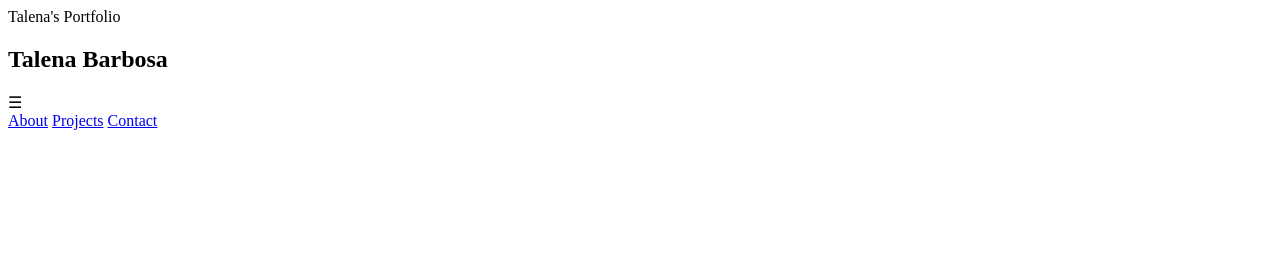
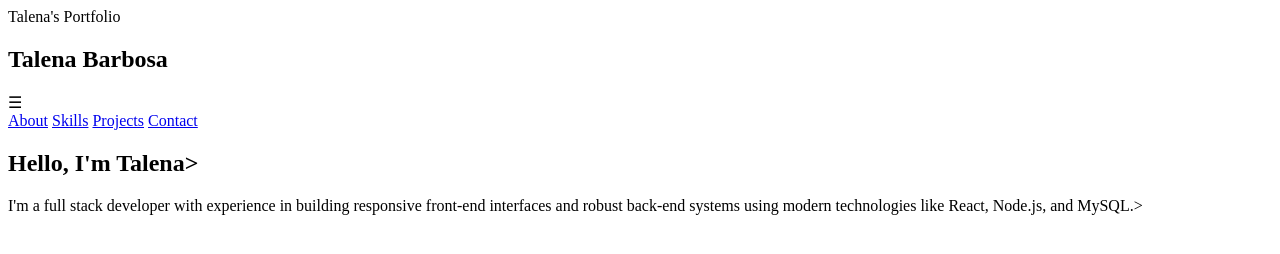
Before and after one commit to talenaa/portfolioWeb, a plain HTML site: page index.html in a window 1280 px wide. Drawn offline with Linux system fonts and the light colour scheme.

Commit message:
feat: intro section

```diff
--- a/index.html
+++ b/index.html
@@ -13,9 +13,15 @@
             <div class="menuToggle" id="menuToggle">☰</div>
             <nav id="navBar">
                 <a href="#about">About</a>
+                <a href="#skills">Skills</a>
                 <a href="#projects">Projects</a>
                 <a href="#contact">Contact</a>
             </nav>
         </header>
+
+        <section class="intro">
+            <h1>Hello, I'm Talena></h1>
+            <p>I'm a full stack developer with experience in building responsive front-end interfaces and robust back-end systems using modern technologies like React, Node.js, and MySQL.></p>
+        </section>
     </body>
 </html>
```
